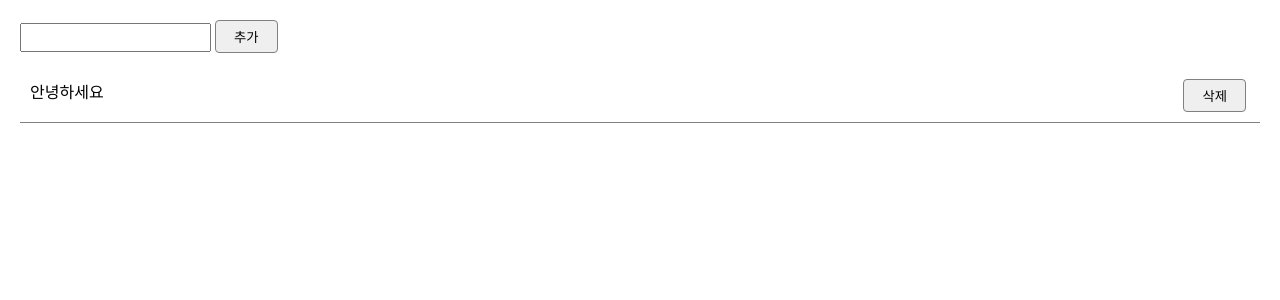
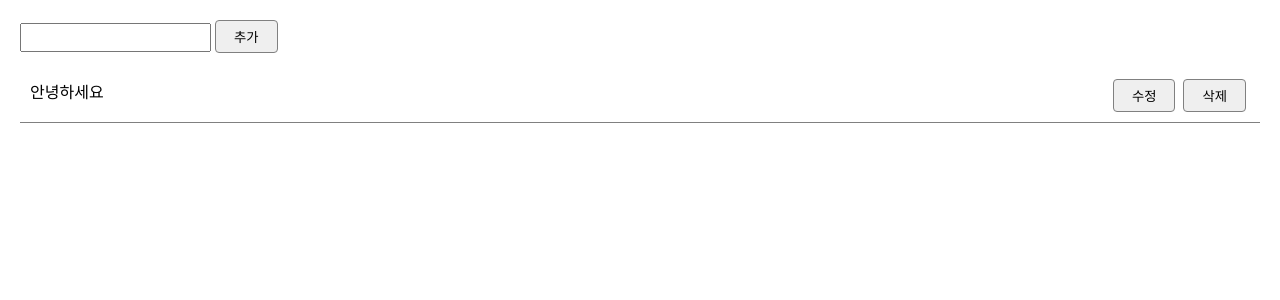
Before and after one commit to quartzs2/Todo.List, a React (Vite) app: page / in a window 1280 px wide. Shown: the top 300 px of the page. Built offline with nearby package versions, Linux system fonts and the light colour scheme.

Commit message:
feat: todo 수정 기능 구현

```diff
--- a/src/components/todo-list/Todo.jsx
+++ b/src/components/todo-list/Todo.jsx
@@ -1,12 +1,37 @@
-const Todo = ({ todo, deleteTodo }) => {
+import { useState } from "react";
+
+const Todo = ({ todo, deleteTodo, modifyTodo }) => {
+  const [isEditing, setIsEditing] = useState(false);
+  const [editedContent, setEditedContent] = useState(todo.content);
+
   const handleDeleteTodo = () => {
     deleteTodo({ id: todo.id });
   };
 
+  const handleModifyTodo = () => {
+    if (isEditing) {
+      modifyTodo({ id: todo.id, content: editedContent });
+      setIsEditing(false);
+    } else {
+      setIsEditing(true);
+    }
+  };
+
   return (
     <li>
-      {todo.content}
-      <button onClick={handleDeleteTodo}>삭제</button>
+      {isEditing ? (
+        <input
+          type="text"
+          value={editedContent}
+          onChange={(e) => setEditedContent(e.target.value)}
+        />
+      ) : (
+        todo.content
+      )}
+      <div>
+        <button onClick={handleModifyTodo}>{isEditing ? "수정완료" : "수정"}</button>
+        <button onClick={handleDeleteTodo}>삭제</button>
+      </div>
     </li>
   );
 };
--- a/src/components/todo-list/TodoList.jsx
+++ b/src/components/todo-list/TodoList.jsx
@@ -22,12 +22,16 @@ const TodoList = () => {
     setTodos((prev) => prev.filter((el) => el.id !== id));
   };
 
+  const modifyTodo = ({ id, content }) => {
+    setTodos((prev) => prev.map((el) => (el.id === id ? { ...el, content: content } : el)));
+  };
+
   return (
     <div>
       <TodoInput addTodo={addTodo} />
       <ul>
         {todos.map((el) => (
-          <Todo key={el.id} todo={el} deleteTodo={deleteTodo} />
+          <Todo key={el.id} todo={el} deleteTodo={deleteTodo} modifyTodo={modifyTodo} />
         ))}
       </ul>
     </div>
```
